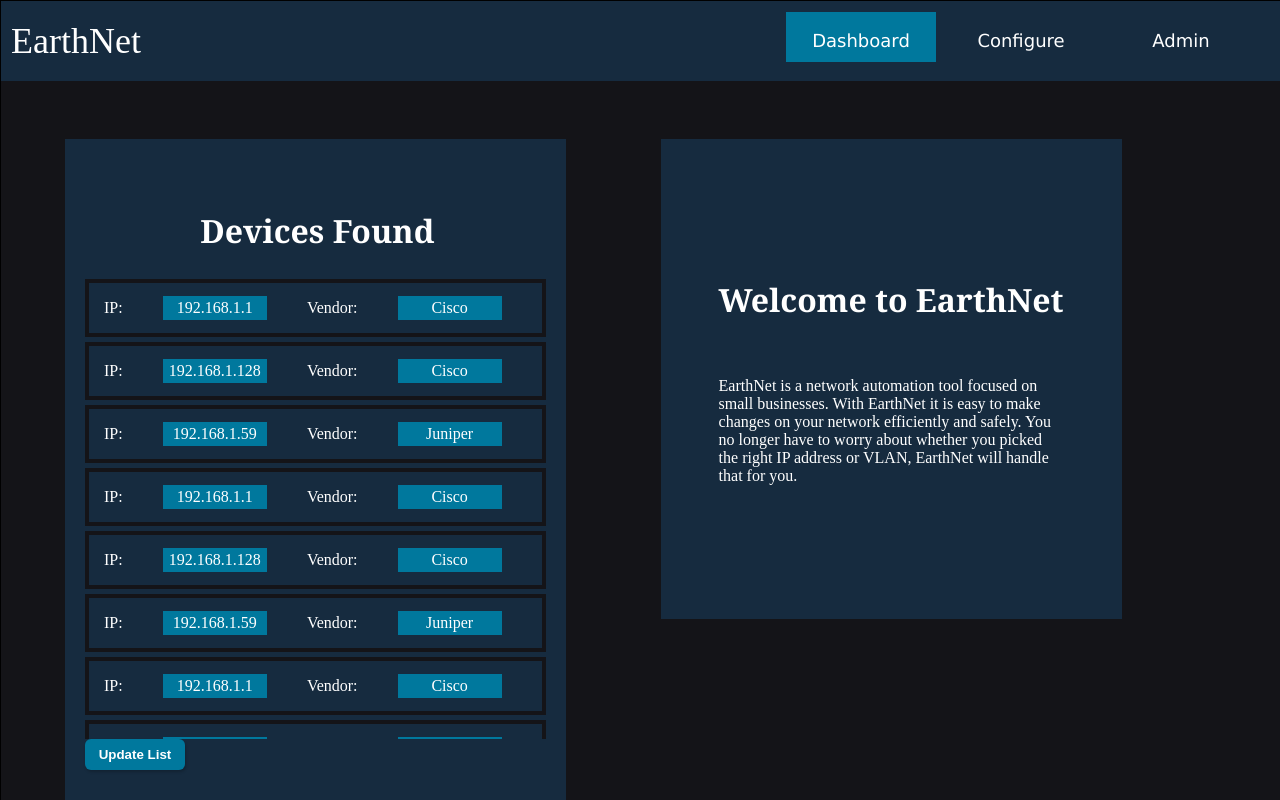
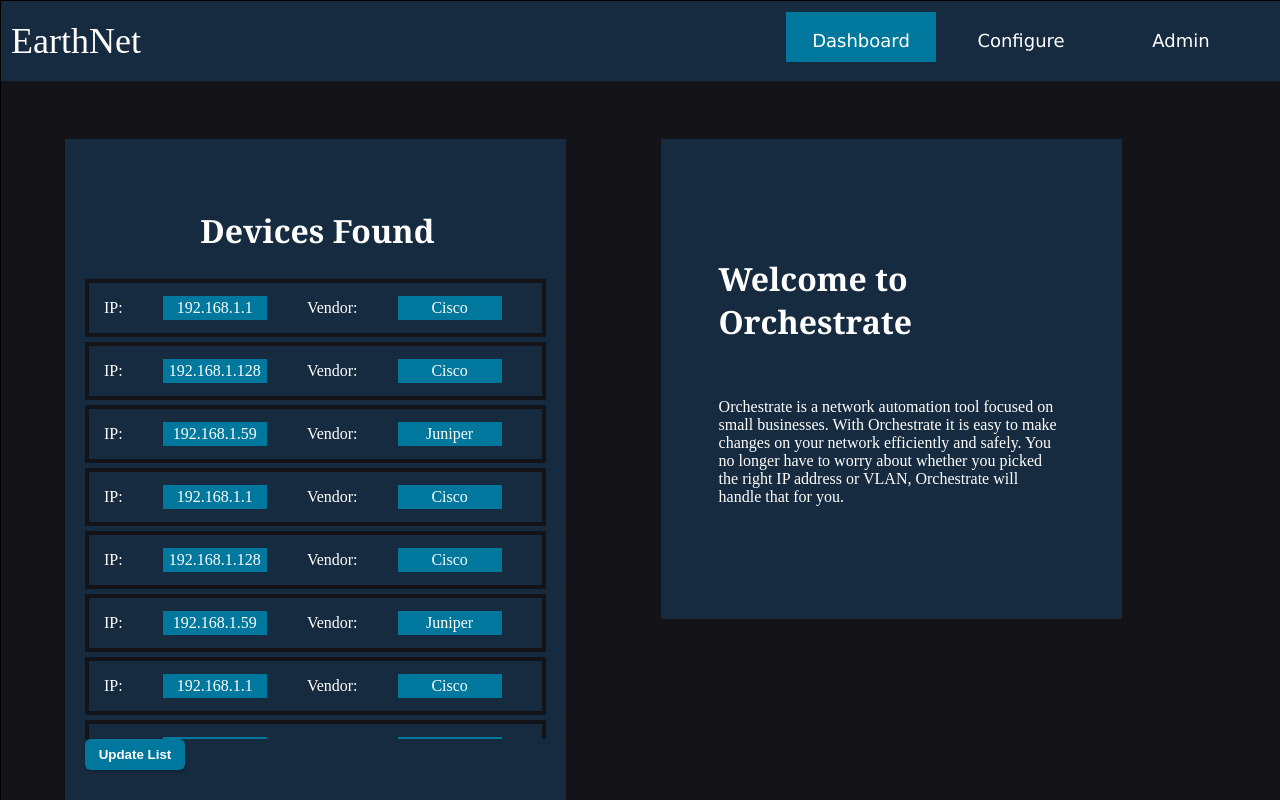
Before and after one commit to edunbar2/EarthNet, a Svelte app: page / in a window 1280 px wide. Shown: the top 800 px of the page. Built offline with nearby package versions, Linux system fonts and the light colour scheme.

Commit message:
Updated Dashboard with new name

```diff
--- a/src/Components/Dashboard.svelte
+++ b/src/Components/Dashboard.svelte
@@ -32,10 +32,10 @@ $: scrollable = numDevices > maxInputs;
 </div>
 
     <div id="right-block">
-        <h1> Welcome to EarthNet</h1><br>
-        <p>EarthNet is a network automation tool focused on small businesses.
-            With EarthNet it is easy to make changes on your network efficiently and safely.
-            You no longer have to worry about whether you picked the right IP address or VLAN, EarthNet will handle that for you. </p>
+        <h1> Welcome to Orchestrate</h1><br>
+        <p>Orchestrate is a network automation tool focused on small businesses.
+            With Orchestrate it is easy to make changes on your network efficiently and safely.
+            You no longer have to worry about whether you picked the right IP address or VLAN, Orchestrate will handle that for you. </p>
     </div>
 
 
```
